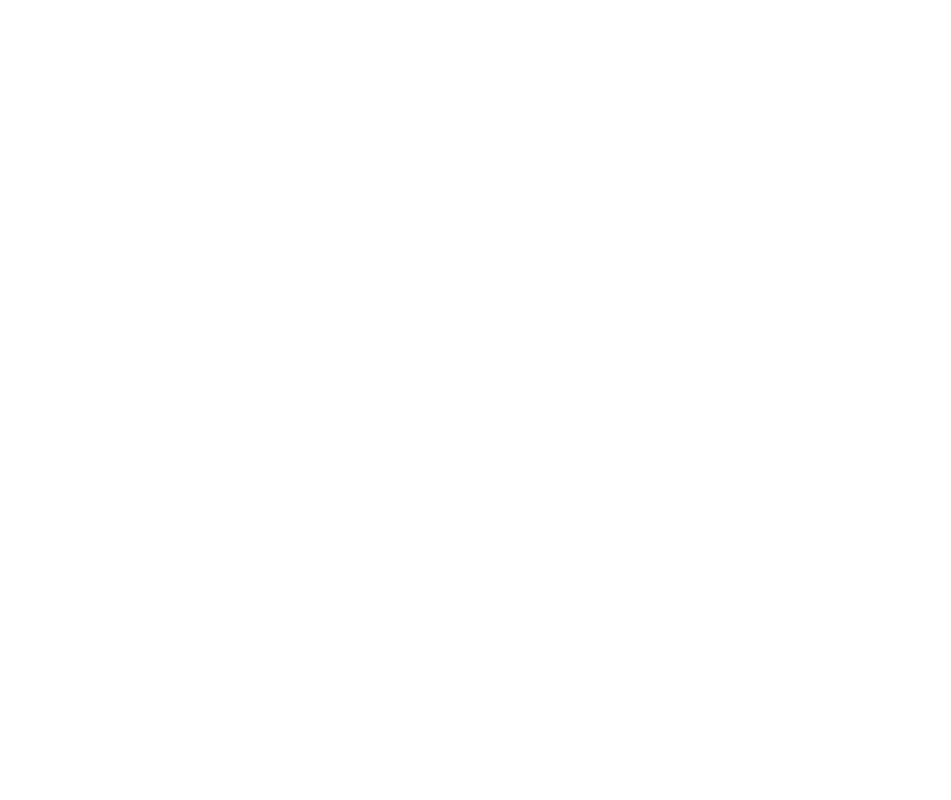
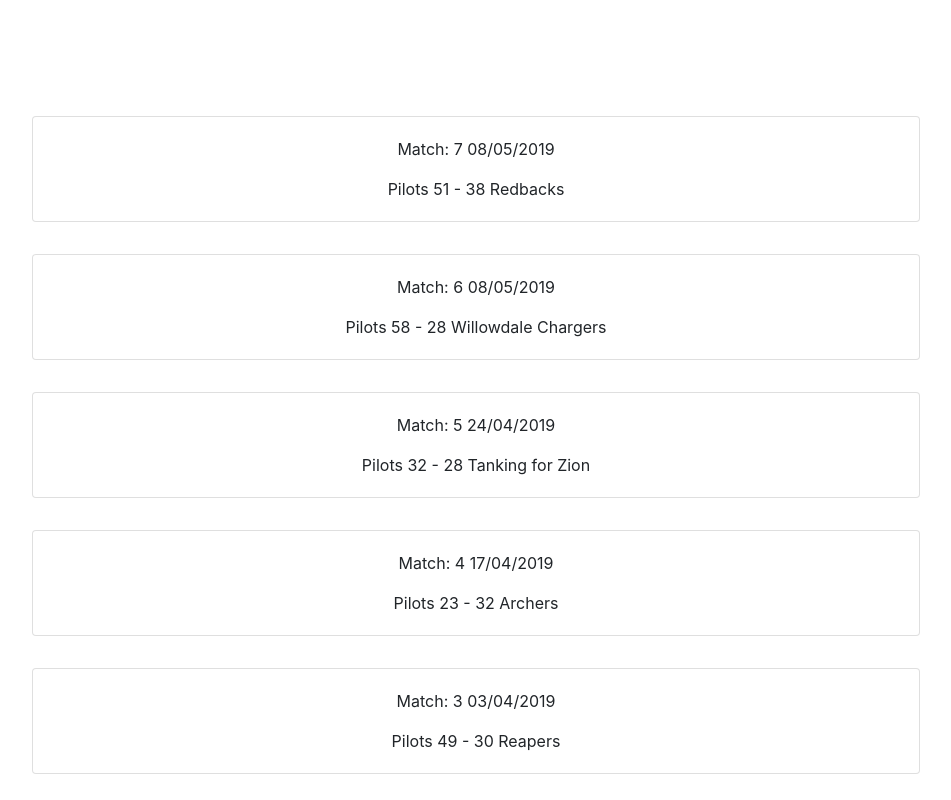
Before and after one commit to husseindebel/bballfrontend, a React (Create React App) app: page /bballfrontend in a window 1280 px wide. Shown: the top 800 px of the page, without its empty margins (164-1115 px from the left). Built offline with nearby package versions, Linux system fonts and the light colour scheme.

Commit message:
fixed routes

```diff
--- a/src/components/App.tsx
+++ b/src/components/App.tsx
@@ -29,7 +29,7 @@
 }
 
 const App = () => (
-  <Router>
+  <Router basepath="/bballfrontend">
     <BBallSeason path="/" />
     <BBallMatchPanelRoute path="/match/:matchId" />
     <PlayerStatsRoute path="/player/:playerId" />
--- a/src/components/BBallMatchCard.tsx
+++ b/src/components/BBallMatchCard.tsx
@@ -28,7 +28,7 @@
   const matchStats = matchData.matchStats;
 
   return (
-    <Card onClick={() => navigate(`/match/${matchData.matchId}`)} className="match-card">
+    <Card onClick={() => navigate(`/bballfrontend/match/${matchData.matchId}`)} className="match-card">
       <Card.Body className="text-center">
       <Card.Text>Match: {matchData.matchNumber} {matchData.date}</Card.Text>
         <Card.Text>
--- a/src/components/BBallMatchStats.tsx
+++ b/src/components/BBallMatchStats.tsx
@@ -57,7 +57,7 @@
         <tbody>
           {matchStats.homeTeamStats.map(n => {
             return (
-              <tr onClick={() => navigate(`/player/${n.player.number.toString()}`)} key={n.player.number}>
+              <tr onClick={() => navigate(`/bballfrontend/player/${n.player.number.toString()}`)} key={n.player.number}>
                 <td>
                 {n.player.name}
                 </td>
```
